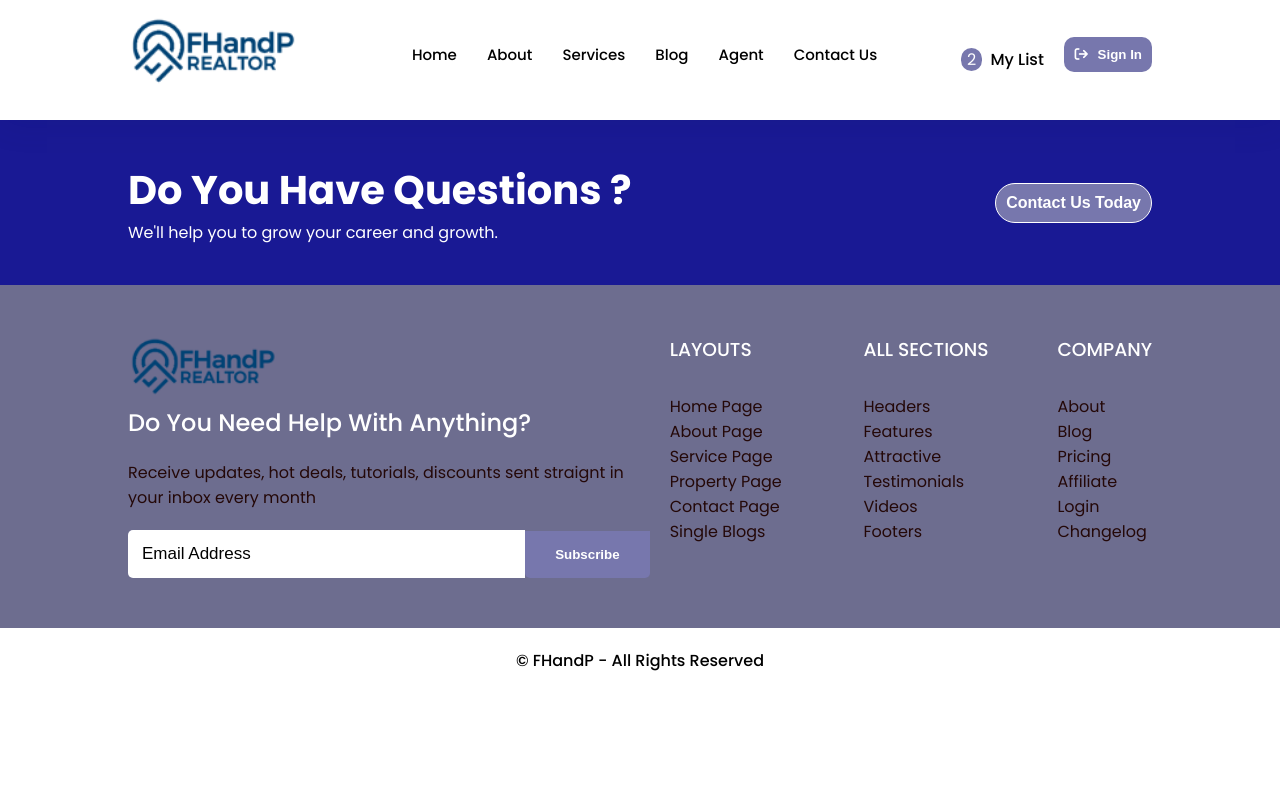
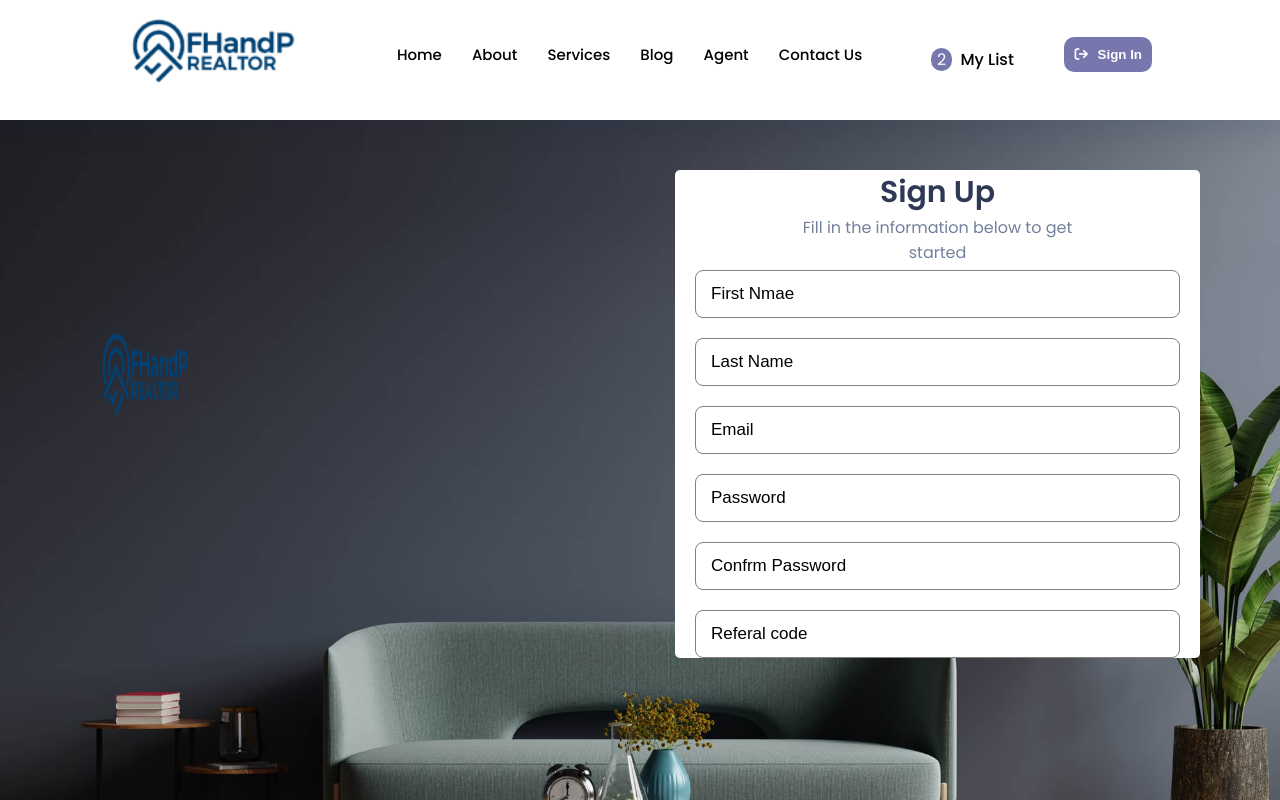
Before and after one commit to Teejay-deen/FHandP, a React (Create React App) app: page /login in a window 1280 px wide. Shown: the top 800 px of the page. Built offline with nearby package versions, Linux system fonts and the light colour scheme.

Commit message:
adding login page

```diff
--- a/src/App.css
+++ b/src/App.css
@@ -17,6 +17,8 @@ body{
   margin: auto;
 
 }
+
+
 
 .flex {
   display: flex;
@@ -114,8 +116,10 @@ h4{
 
 
 .shadow{
-  box-shadow: 0 0 20px 0 rgb(112 121 138/ 18%);
+  box-shadow: 0 0 20px 0 rgb(11 121 138/ 18%);
 }
+
+
 
 .padding{
   padding: 80px 0;
--- a/src/App.js
+++ b/src/App.js
@@ -8,6 +8,8 @@ import Services from "./components/Services/Services";
 import Blog from "./components/Blog/Blog";
 import Agent from "./components/Agent/Agent";
 import Contact from "./components/Contact/Contact";
+import Login from "./components/pages/Login";
+
 
 function App() {
   return (
@@ -21,6 +23,7 @@ function App() {
           <Route exact path="/blog" component={Blog} />
           <Route exact path="/agent"  component={Agent} />
           <Route exact path='/contact' component={Contact} />
+          <Route exact path='/login' component={Login} />
         </Switch>
         <Footer />
       </Router>
--- a/src/components/common/Header/Header.jsx
+++ b/src/components/common/Header/Header.jsx
@@ -5,6 +5,7 @@ import { nav } from "../../data/Data";
 
 const Header = () => {
   const [navList, setNavList] = useState(false);
+
 
   return (
     <div>
@@ -28,13 +29,15 @@ const Header = () => {
             <h4>
               <span>2</span> My List
             </h4>
+            <Link to='/login'>
             <button className="btn1">
               <i className=" fa fa-sign-out"></i> Sign In
             </button>
+            </Link>
           </div>
 
           <div className="toggle">
-            <button onClick={() => setNavList(!navList)}>
+              <button  onClick={() => setNavList(!navList)}>
                 {navList ? (
                   <i className="fa fa-times"></i>
                 ) : (
--- /dev/null
+++ b/src/components/pages/Login.css
@@ -0,0 +1,49 @@
+.hero1 {
+  background: url("../../../public/images/banner.png");
+  background-repeat: no-repeat;
+  background-position: center;
+  background-size: cover;
+  height: 110vh;
+  width: 100%;
+}
+.flex1 {
+  display: flex;
+  justify-content: space-between;
+  align-items: center;
+}
+
+.login {
+  padding-right: 80px;
+}
+
+.flex1 .logo{
+  display: flex;
+  margin: 10px 40px 60px 60px;
+  padding-left: 40px;
+  justify-content: center;
+}
+
+.flex1 .logo img{
+   color: #fff;
+  }
+
+.login input .check {
+  width: 18px;
+  height: 18px;
+}
+
+.login input {
+  display: flex;
+  padding: 15px;
+  height: 48px;
+  width: 485px;
+  border-radius: 8px;
+  border: 0.5px solid grey;
+  margin-bottom: 20px;
+}
+
+.flex1 .logo {
+  top: 465px;
+  width: 130px;
+  height: 95px;
+}
--- /dev/null
+++ b/src/components/pages/Login.jsx
@@ -0,0 +1,42 @@
+import React from "react";
+import Heading from "../common/Heading";
+import "./Login.css";
+
+const Login = () => {
+  return (
+    <div>
+      <div className="hero1 shadowLogin ">
+        <div className="flex1">
+          <div className="logo">
+            <img src="./images/logo2.png" alt="" />
+          </div>
+
+          <div className="login">
+            <form action="">
+
+                <Heading
+                  title="Sign Up"
+                  subtitle="Fill in the information  below to get started"
+                />
+
+
+
+                <input type="text" placeholder="First Nmae" />
+                <input type="text" placeholder="Last Name" />
+                <input type="text" placeholder="Email" />
+                <input type="text" placeholder="Password" />
+                <input type="text" placeholder="Confrm Password" />
+                <input type="text" placeholder="Referal code" />
+
+
+            </form>
+
+
+          </div>
+        </div>
+      </div>
+    </div>
+  );
+};
+
+export default Login;
```
Lines whose indentation alone changed are shown as unchanged.
